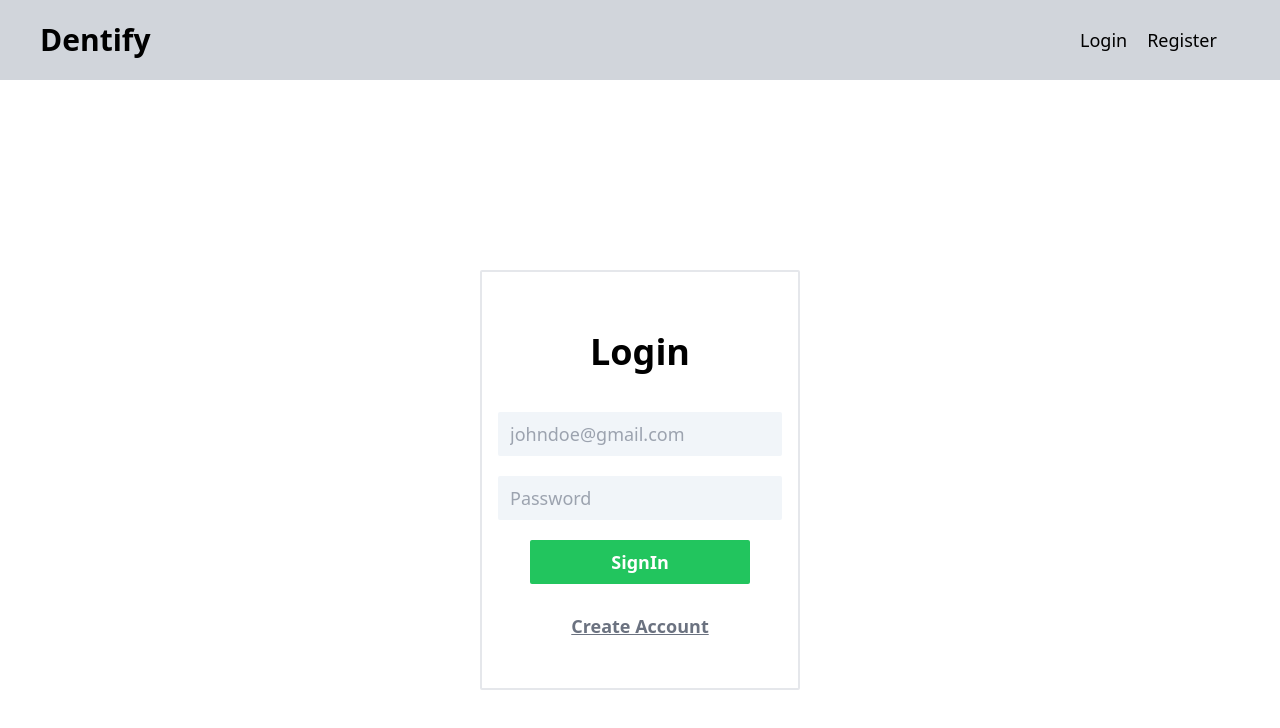
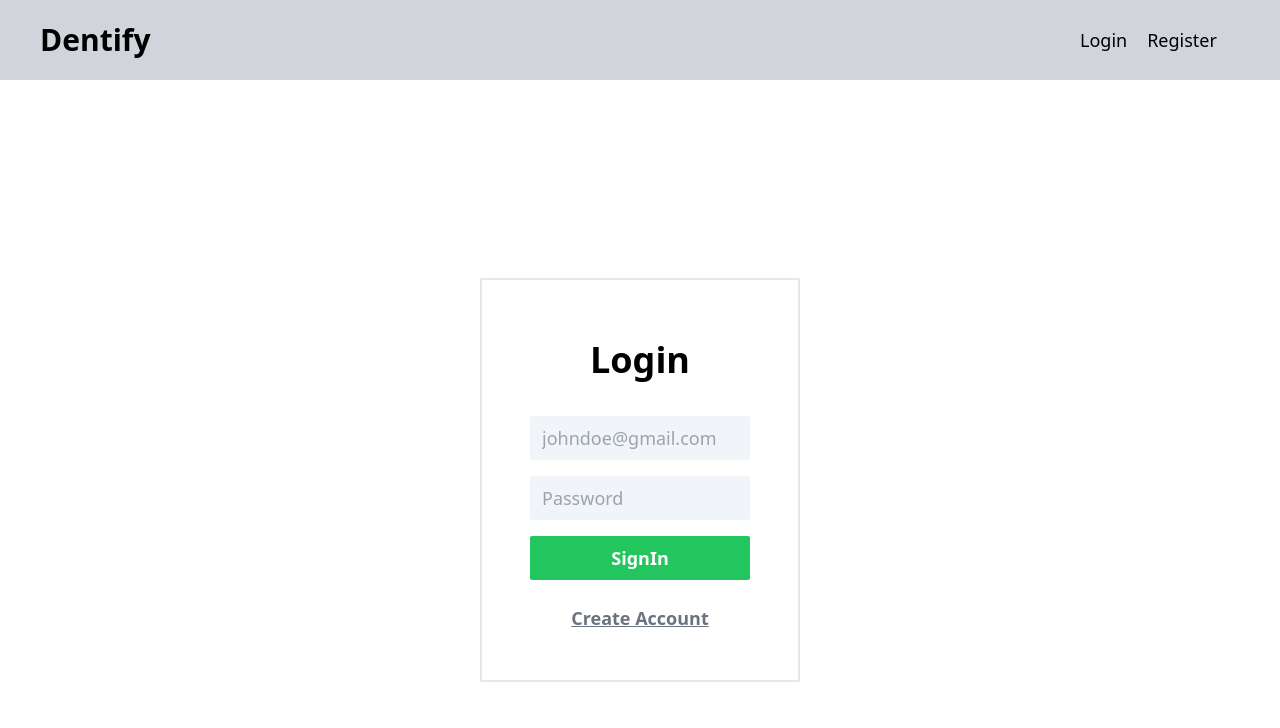
Before and after one commit to PapaTech-devs/Dentify-Frontend, a React (Create React App) app: page /login in a window 1280 px wide. Shown: the top 728 px of the page. Built offline with nearby package versions, Linux system fonts and the light colour scheme; no server answers.

Commit message:
padding adjustment in login page

```diff
--- a/src/routes/LoginPage.js
+++ b/src/routes/LoginPage.js
@@ -4,17 +4,17 @@ import { Link } from "react-router-dom";
 export default function LoginPage() {
   return (
     <div className="h-full flex items-center justify-center">
-      <div className="flex flex-col mx-4 md:mx-0 md:w-1/4 px-12 py-10 space-y-5 items-center border-2 rounded-sm">
+      <div className="flex flex-col mx-4 md:mx-0 px-12 py-10 w-full md:w-1/4 space-y-4 items-center border-2 rounded-sm">
         <p className="text-4xl font-bold py-5">Login</p>
         <input
           type="text"
           placeholder="johndoe@gmail.com"
-          className="py-2 px-3 focus:outline-1 outline-gray-500 text-lg bg-slate-100 rounded-sm"
+          className="w-full py-2 px-3 focus:outline-1 outline-gray-500 text-lg bg-slate-100 rounded-sm"
         />
         <input
           type="password"
           placeholder="Password"
-          className="py-2 px-3 focus:outline-1 outline-gray-500 text-lg bg-slate-100 rounded-sm"
+          className="w-full py-2 px-3 focus:outline-1 outline-gray-500 text-lg bg-slate-100 rounded-sm"
         />
         <button className="py-2 px-3 bg-green-500 w-full text-white text-lg font-semibold rounded-sm">
           SignIn
```
